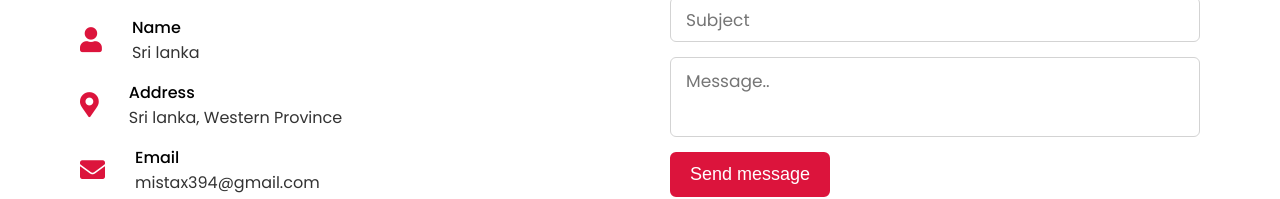
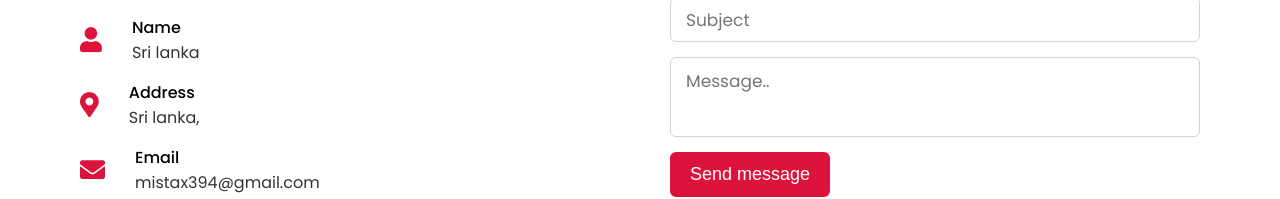
Before and after one commit to MistaX2/webtask.github.io, a plain HTML site: page index.html in a window 1280 px wide. Shown: the part 3658-3857 px from the top of the page. Drawn offline with nearby package versions, Linux system fonts and the light colour scheme.

Commit message:
Update index.html

```diff
--- a/index.html
+++ b/index.html
@@ -222,7 +222,7 @@
                             <i class="fas fa-map-marker-alt"></i>
                             <div class="info">
                                 <div class="head">Address</div>
-                                <div class="sub-title">Sri lanka, Western Province</div>
+                                <div class="sub-title">Sri lanka, </div>
                             </div>
                         </div>
                         <div class="row">
```
